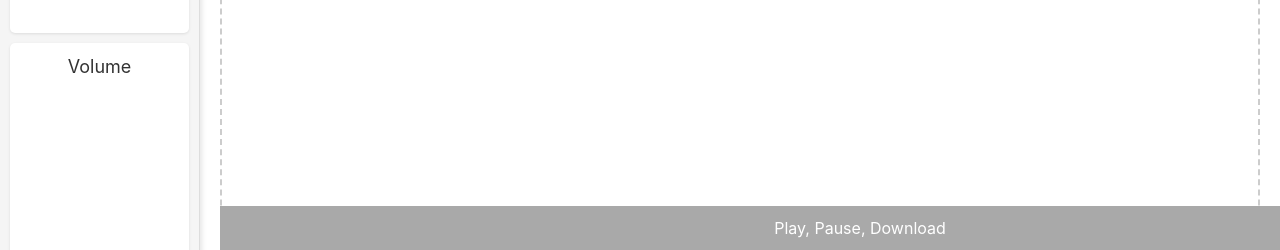
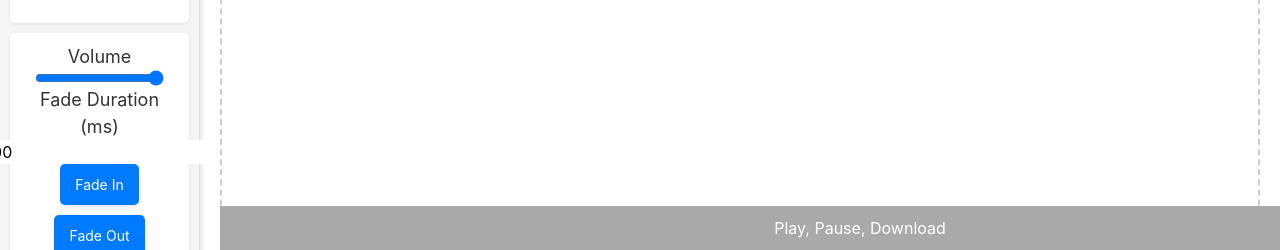
Before and after one commit to Sangie50/Hackthe6ix, a React (Create React App) app in the folder client/: page / in a window 1280 px wide. Shown: the part 550-800 px from the top of the page. Built offline with nearby package versions, Linux system fonts and the light colour scheme; no server answers.

Commit message:
fade in & out, volume

```diff
--- a/client/src/components/SidePanel/SidePanel.js
+++ b/client/src/components/SidePanel/SidePanel.js
@@ -9,6 +9,9 @@ const SidePanel = () => {
     const [uploadedFiles, setUploadedFiles] = useState([]);
     const [currentSound, setCurrentSound] = useState(null);
     const [currentSoundId, setCurrentSoundId] = useState(null);
+    const [volume, setVolume] = useState(1.0); // Initial volume set to 100%
+    const [fadeDuration, setFadeDuration] = useState(1000); // Initial fade duration set to 1 second
+
 
     // Handle file input change event
     const handleFileUpload = (event) => {
@@ -63,6 +66,29 @@ const SidePanel = () => {
         }
     };
 
+    // Adjust volume
+    const adjustVolume = (e) => {
+        const newVolume = parseFloat(e.target.value);
+        setVolume(newVolume);
+        if (currentSound) {
+            currentSound.volume(newVolume, currentSoundId);
+        }
+    };
+
+    // Fade in audio
+    const fadeInAudio = () => {
+        if (currentSound && currentSoundId !== null) {
+            currentSound.fade(0, volume, fadeDuration, currentSoundId);
+        }
+    };
+
+    // Fade out audio
+    const fadeOutAudio = () => {
+        if (currentSound && currentSoundId !== null) {
+            currentSound.fade(volume, 0, fadeDuration, currentSoundId);
+        }
+    };
+
     return (
         <div className="side-panel">
             <div className="panel-block">
@@ -100,6 +126,24 @@ const SidePanel = () => {
             </div>
             <div className="panel-block">
                 <h3>Volume</h3>
+                <input
+                    type="range"
+                    min="0"
+                    max="1"
+                    step="0.01"
+                    value={volume}
+                    onChange={adjustVolume}
+                />
+                <h3>Fade Duration (ms)</h3>
+                <input
+                    type="number"
+                    min="100"
+                    step="100"
+                    value={fadeDuration}
+                    onChange={(e) => setFadeDuration(parseInt(e.target.value))}
+                />
+                <button onClick={fadeInAudio}>Fade In</button>
+                <button onClick={fadeOutAudio}>Fade Out</button>
             </div>
         </div>
     );
```
